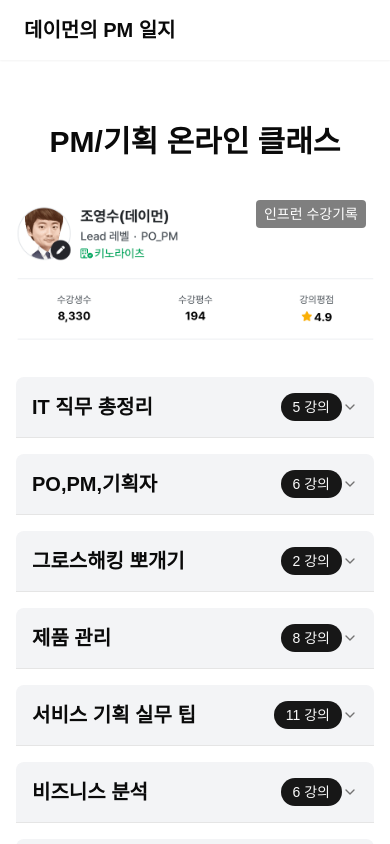
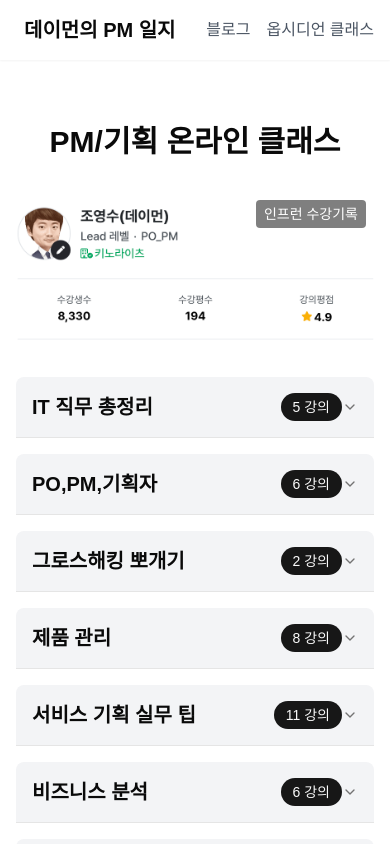
Before and after one commit to damoncho/class_pm, a Next.js app: page / in a window 390 px wide. Shown: the top 844 px of the page. Built offline with nearby package versions, Linux system fonts and the light colour scheme.

Commit message:
모바일 view 반영

```diff
--- a/src/components/header.tsx
+++ b/src/components/header.tsx
@@ -8,7 +8,7 @@ const Header = () => {
         <Link href="/" className="flex items-center" onClick={() => window.location.reload()}>
           <span className="ml-2 text-xl font-bold">데이먼의 PM 일지</span>
         </Link>
-        <nav className="hidden md:flex space-x-4">
+        <nav className="flex space-x-4">
           <Link href="https://damon.im/" className="text-gray-600 hover:text-gray-900">블로그</Link>
           <Link href="https://damon.im/pkm-class/" className="text-gray-600 hover:text-gray-900">옵시디언 클래스</Link>
         </nav>
```
